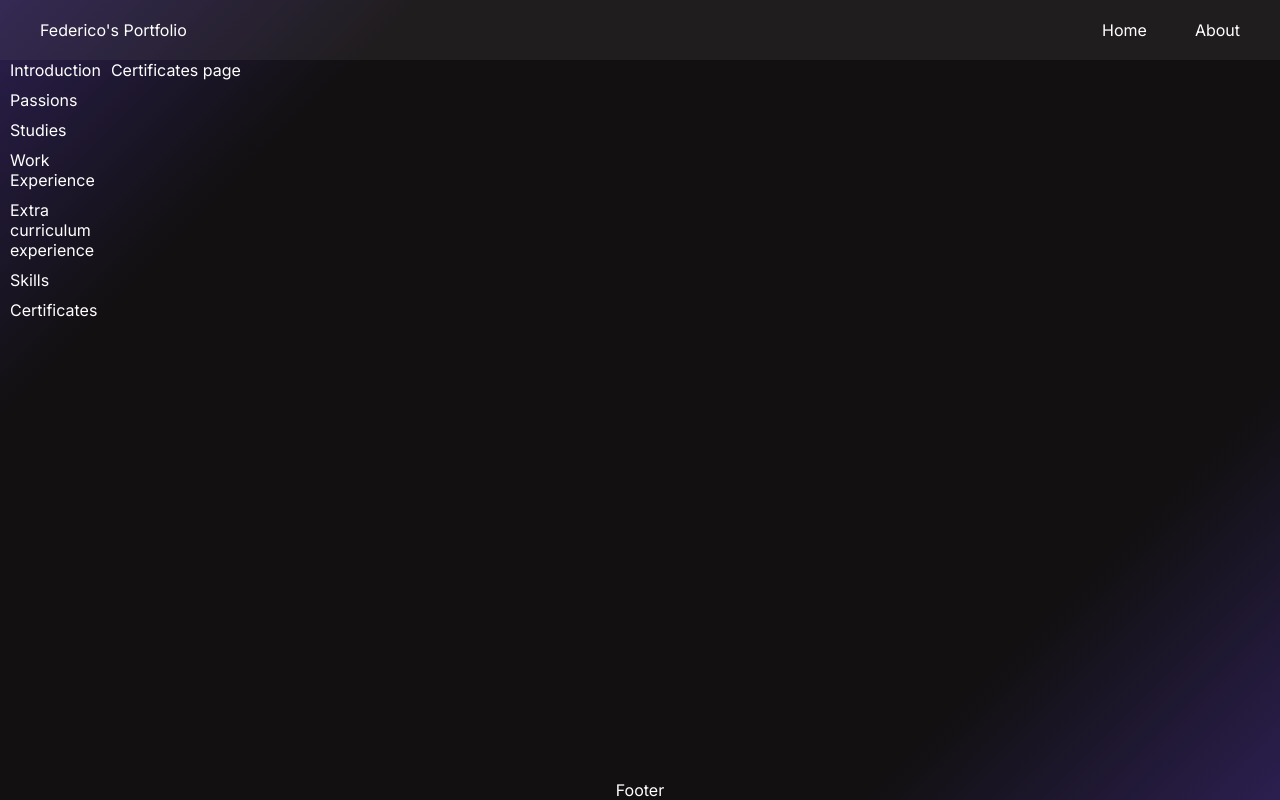
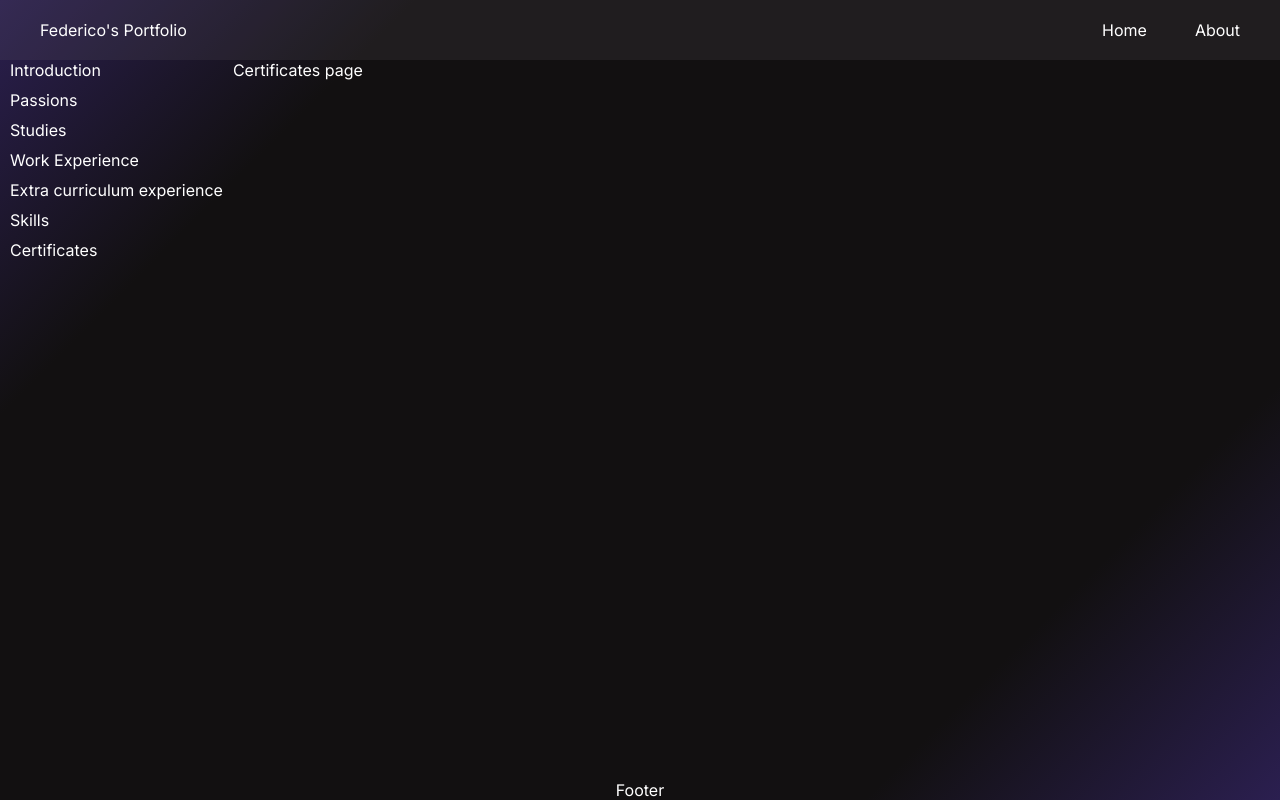
Before and after one commit to Tocco17/portfolio, a Next.js app: page /about/certificates in a window 1280 px wide. Built offline with nearby package versions, Linux system fonts and the light colour scheme.

Commit message:
layout about pages

```diff
--- a/app/about/layout.tsx
+++ b/app/about/layout.tsx
@@ -17,7 +17,7 @@ export default function AboutPageLayout({
 				<li><Link href="/about/skills">Skills</Link></li>
 				<li><Link href="/about/certificates">Certificates</Link></li>
 			</ul>
-			<div className="container">{children}</div>
+			<div className="page">{children}</div>
 		</div>
 	</>)
 }
--- a/app/globals.css
+++ b/app/globals.css
@@ -96,9 +96,10 @@ a{
 .page-with-menu{
 	display: flex;
 	flex-direction: row;
-	justify-content: space-between;
+	justify-content: start;
 	align-items: start;
 	gap: 10px;
+	max-width: 100%;
 }
 
 .horizontal-navbar{
@@ -109,15 +110,8 @@ a{
 	padding-left: 10px;
 
 	gap: 10px;
-	width: 80%;
 
 	list-style-type: none;
 }
 
-.horizontal-navbar a{
-	/* color: white; */
-
-	/* background-color: red; */
-}
-
 /* ------------------------------------------------- */
```
